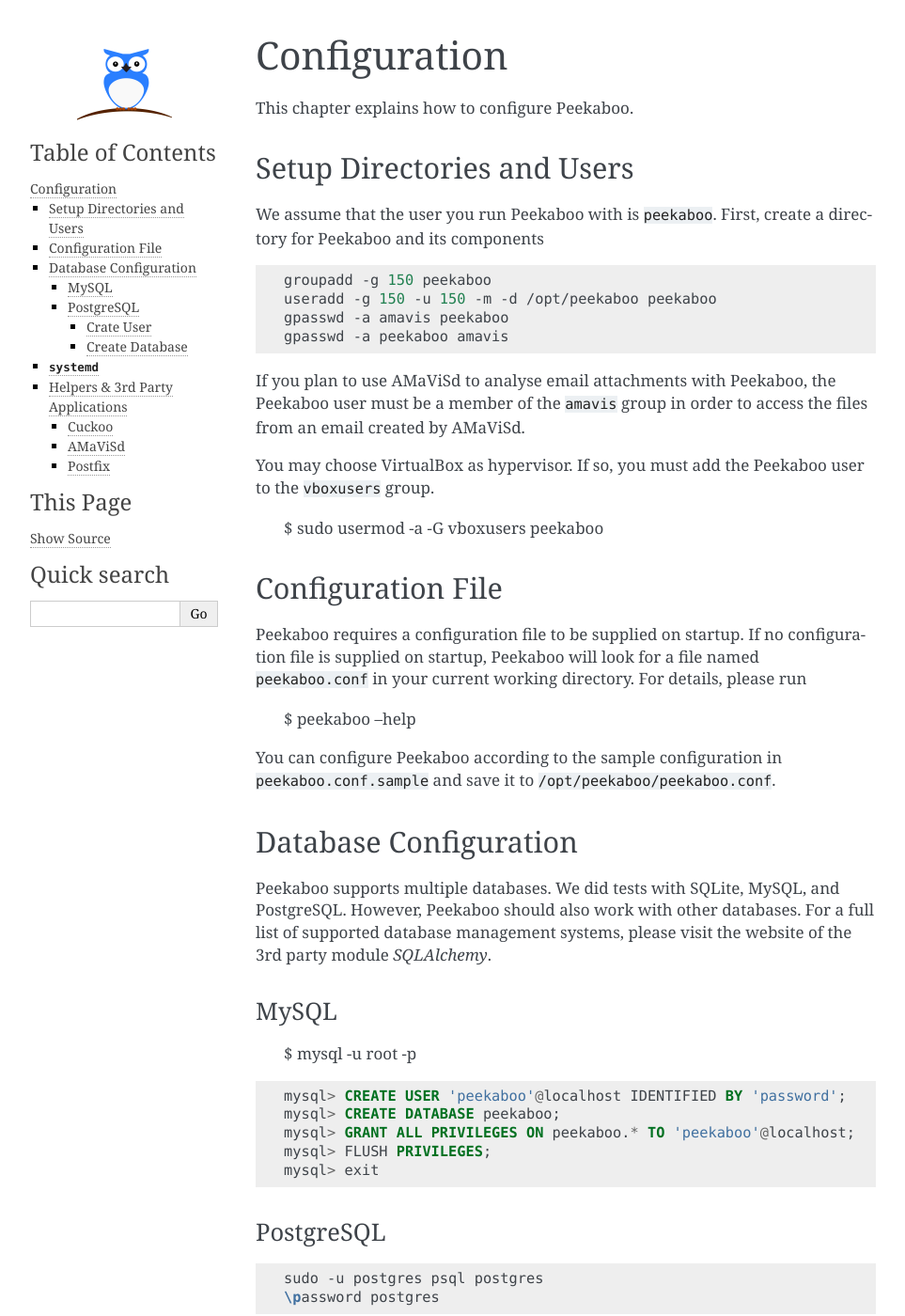
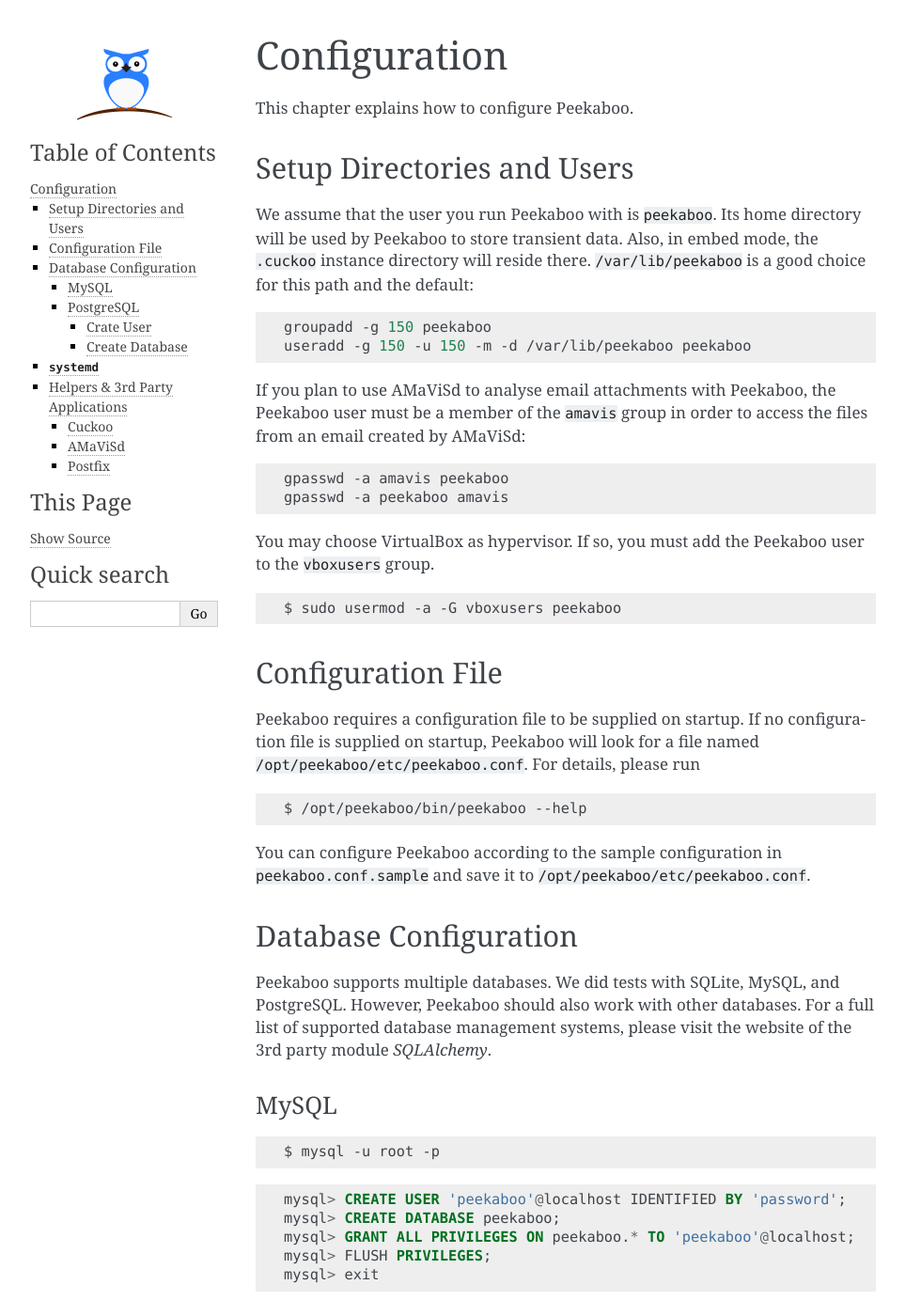
Before and after one commit to scVENUS/PeekabooAV, a Sphinx documentation site: the page built from docs/source/config.rst, in a window 1280 px wide and 1400 px high. Shown: the whole window at 94% size, without its empty margins (148-1111 px from the left). Built offline with Sphinx 7.4.7, drawn with Linux system fonts in a browser that asks for light colours; some of the changed text lies outside the part shown.

Commit message:
Update configuration documentation
Make path names consistent with defaults and installer as well as the
rest of the documentation.

Consistently use code blocks to make clearer what is user input and what
isn't.

```diff
--- a/docs/source/config.rst
+++ b/docs/source/config.rst
@@ -8,21 +8,28 @@
 Setup Directories and Users
 ===========================
 We assume that the user you run Peekaboo with is ``peekaboo``.
-First, create a directory for Peekaboo and its components
+Its home directory will be used by Peekaboo to store transient data.
+Also, in embed mode, the ``.cuckoo`` instance directory will reside there.
+``/var/lib/peekaboo`` is a good choice for this path and the default:
 
 .. code-block:: shell
 
     groupadd -g 150 peekaboo
-    useradd -g 150 -u 150 -m -d /opt/peekaboo peekaboo
+    useradd -g 150 -u 150 -m -d /var/lib/peekaboo peekaboo
+
+If you plan to use AMaViSd to analyse email attachments with Peekaboo,
+the Peekaboo user must be a member of the ``amavis`` group in order to access
+the files from an email created by AMaViSd:
+
+.. code-block:: shell
+
     gpasswd -a amavis peekaboo
     gpasswd -a peekaboo amavis
 
-If you plan to use AMaViSd to analyse email attachments with Peekaboo,
-the Peekaboo user must be a member of the ``amavis`` group in order to access
-the files from an email created by AMaViSd.
-
 You may choose VirtualBox as hypervisor. If so, you must add the Peekaboo user to the
 ``vboxusers`` group.
+
+.. code-block:: shell
 
     $ sudo usermod -a -G vboxusers peekaboo
 
@@ -31,12 +38,14 @@
 ==================
 Peekaboo requires a configuration file to be supplied on startup.
 If no configuration file is supplied on startup, Peekaboo will look for a file
-named ``peekaboo.conf`` in your current working directory. For details, please run
+named ``/opt/peekaboo/etc/peekaboo.conf``. For details, please run
 
-    $ peekaboo --help
+.. code-block:: shell
+
+    $ /opt/peekaboo/bin/peekaboo --help
 
 You can configure Peekaboo according to the sample configuration in
-``peekaboo.conf.sample`` and save it to ``/opt/peekaboo/peekaboo.conf``.
+``peekaboo.conf.sample`` and save it to ``/opt/peekaboo/etc/peekaboo.conf``.
 
 
 Database Configuration
@@ -47,6 +56,8 @@
 
 MySQL
 -----
+
+.. code-block:: shell
 
     $ mysql -u root -p
 
@@ -70,10 +81,14 @@
 Crate User
 ++++++++++
 
+.. code-block:: shell
+
     $ sudo -u postgres createuser peekaboo --encrypted --login --host=localhost --pwprompt
 
 Create Database
 +++++++++++++++
+
+.. code-block:: shell
 
     $ sudo -u postgres createdb peekaboo --host=localhost --encoding=UTF-8 --owner=peekaboo
 
@@ -81,8 +96,8 @@
 ``systemd``
 ===========
 Simply copy ``systemd/peekaboo.service`` to ``/etc/systemd/system/peekaboo.service``.
-If you don't use the systems Python interpreter (``/usr/bin/python``) and have placed the configuration file
-in ``/opt/peekaboo/peekaboo.conf``, no changes to this file are reuired.
+If you don't use the system's Python interpreter (``/usr/bin/python``) and have placed the configuration file
+in ``/opt/peekaboo/etc/peekaboo.conf``, no changes to this file are reuired.
 
 Finally, run ``systemctl daemon-reload``, so ``systemd`` recognizes Peekaboo.
 
```
Also changed, not shown: other parts of docs/source/config.rst (+1 -1 lines).
